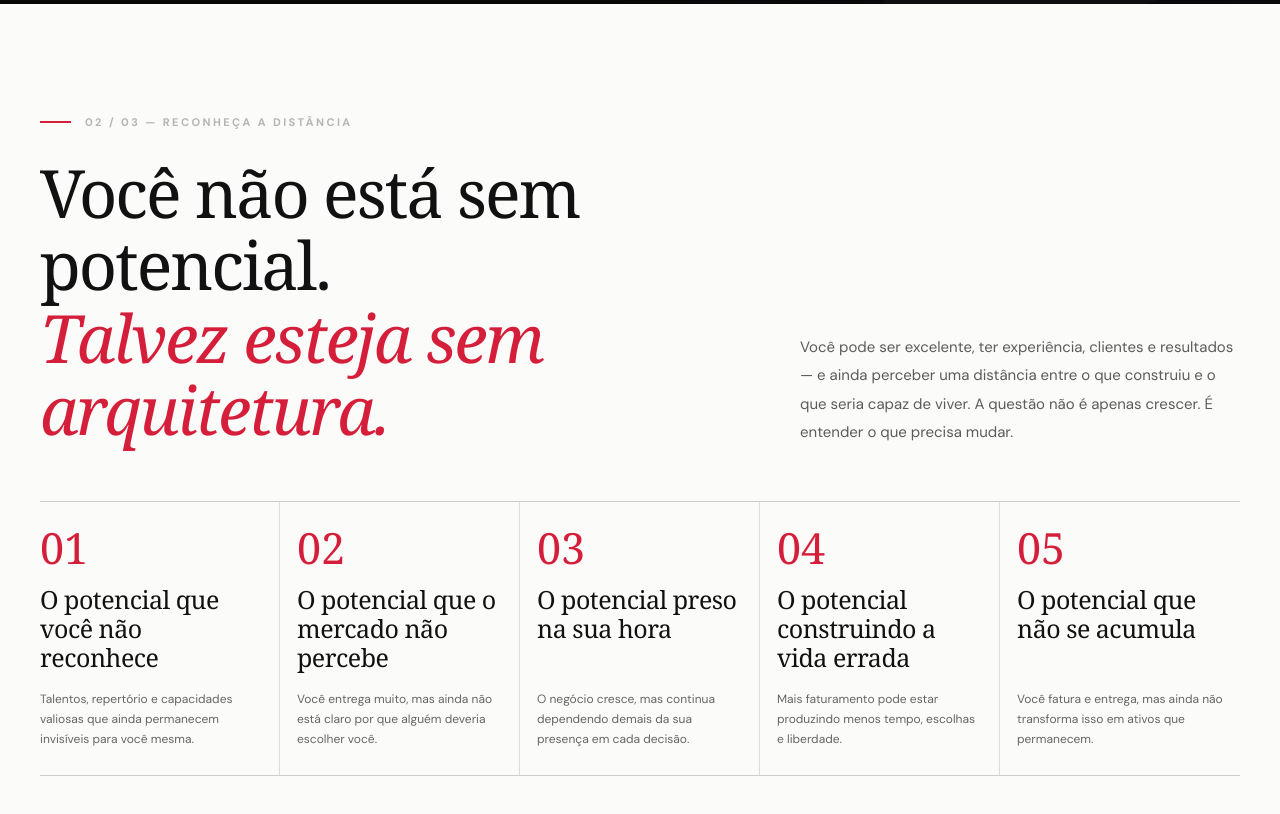
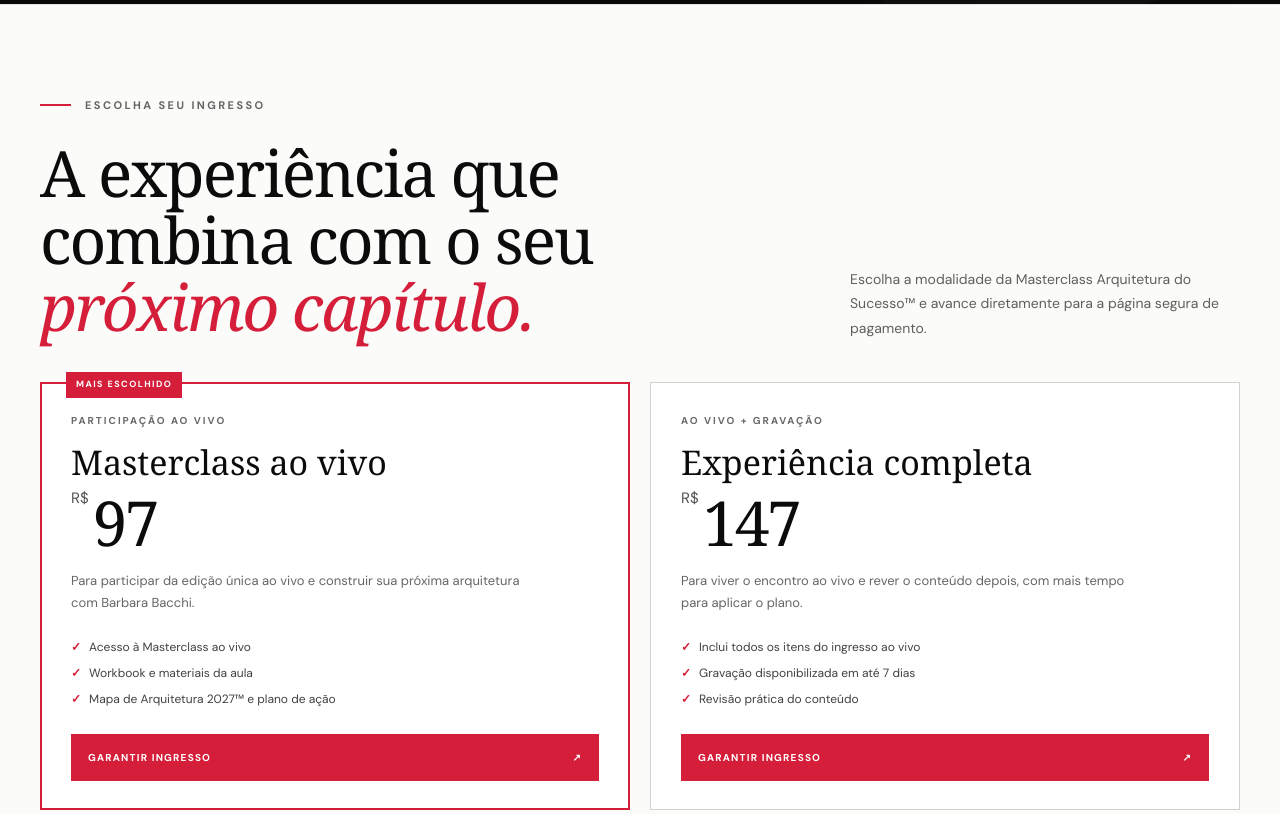
Before and after one commit to operacaobeyondcircle/masterclass, a website: page public/index.html in a window 1280 px wide. Shown: the part 940-1754 px from the top of the page. Drawn offline with Linux system fonts and the light colour scheme; a web font is replaced by a local one.

Commit message:
Adiciona preços e links de checkout

```diff
--- a/public/index.html
+++ b/public/index.html
@@ -118,6 +118,28 @@
     @media(max-width:850px){.nav-links{display:none}.container{width:calc(100% - 42px)}.header-inner{height:69px}.hero{padding:116px 0 77px}.hero-grid{grid-template-columns:1fr;gap:38px}.hero-copy{padding-top:0}.hero h1{font-size:clamp(52px,9vw,80px);max-width:680px}.hero-lead{margin-top:22px}.hero-quote{margin-top:23px}.hero-tags{margin-top:23px}.form-shell{max-width:620px;width:100%;padding:30px}.hero-footer{display:none}.diag-intro{gap:25px;grid-template-columns:1fr;margin-bottom:35px}.diag-intro p{margin-left:0}.leaks{grid-template-columns:repeat(2,1fr);border-bottom:0}.leak{padding:20px!important;border-bottom:1px solid #dcdcd9;min-height:225px}.leak:nth-child(even){border-right:0}.leak:last-child{grid-column:span 2}.diagnostic-quote{padding:27px}.experience{padding-top:78px}.scan{grid-template-columns:1fr;padding:30px;gap:25px;margin:56px 0}.last-cta .container{align-items:start;flex-direction:column}.last-cta a{width:100%;justify-content:space-between}}
     @media(max-width:520px){.container{width:calc(100% - 36px)}.wordmark .symbol{font-size:31px}.wordmark .brandline{font-size:21px}.nav-cta{font-size:9px;padding:12px 11px}.hero{padding:103px 0 55px;min-height:unset}.microcopy{font-size:9px;letter-spacing:.18em;margin-bottom:18px}.hero h1{font-size:clamp(49px,12.25vw,66px);line-height:1.01}.hero-lead{font-size:14px;line-height:1.75}.hero-quote{font-size:23px}.hero-tags span{font-size:9px;padding:7px 9px}.form-shell{padding:28px 22px}.form-shell h2{font-size:41px}.diagnosis{padding:74px 0}.diagnosis h2,.experience h2{font-size:clamp(43px,10vw,60px)}.leaks{display:block}.leak{border-right:0;min-height:unset;padding:23px 0 !important;display:grid;grid-template-columns:58px 1fr;gap:9px 16px}.leak h3{font-size:27px;min-height:unset;align-self:center}.leak p{grid-column:2;margin-top:0;max-width:380px}.leak:last-child{grid-column:auto}.diagnostic-quote{display:block;padding:26px 23px}.diagnostic-quote p{font-size:29px}.diagnostic-quote small{display:block;margin-top:19px}.promise-row{display:block}.promise{margin-top:24px}.promise h3{font-size:38px;margin:9px 0}.promise p{font-size:13px}.scan{margin:49px 0;padding:24px 19px}.scan h3{font-size:39px}.scan-categories .cat{display:block}.scan-categories .cat span{display:block;text-align:left;margin-top:5px}.last-cta{padding:37px 0}.last-cta h3{font-size:40px}.last-cta a{padding:19px 17px}footer .container{display:block}footer .container p+p{margin-top:12px}}
     @media(prefers-reduced-motion:reduce){html{scroll-behavior:auto}.reveal{transition:none!important}.js .reveal:not(.in-view){opacity:1;transform:none}.submit,.nav-cta{transition:none}}
+
+    /* Ofertas e checkout */
+    .pricing{background:var(--paper);color:var(--black);padding:92px 0 96px;border-top:1px solid #e4e4e1}
+    .pricing-head{display:flex;align-items:end;justify-content:space-between;gap:36px;margin:25px 0 42px}
+    .pricing-head h2{font-size:clamp(46px,5vw,72px);line-height:1.05;letter-spacing:-.03em;max-width:700px}
+    .pricing-head h2 em{color:var(--red);font-style:italic}
+    .pricing-lead{max-width:390px;color:#5f5f5d;font-size:14px;line-height:1.75}
+    .pricing-grid{display:grid;grid-template-columns:repeat(2,minmax(0,1fr));gap:20px}
+    .price-card{border:1px solid #d2d2cf;padding:30px 30px 28px;background:#fff;display:flex;flex-direction:column;min-height:330px;position:relative}
+    .price-card.featured{border:2px solid var(--red);padding:29px 29px 27px}
+    .price-card .badge{position:absolute;top:-12px;left:24px;background:var(--red);color:#fff;padding:6px 10px;font-size:9px;font-weight:700;letter-spacing:.16em;text-transform:uppercase}
+    .price-card .label{font-size:10px;color:#686866;letter-spacing:.2em;text-transform:uppercase;font-weight:700}
+    .price-card h3{font-family:var(--serif);font-weight:400;font-size:34px;line-height:1.1;margin:16px 0 9px}
+    .price-card .price{font-family:var(--serif);font-size:62px;line-height:1;color:var(--black);letter-spacing:-.04em}
+    .price-card .price small{font-family:var(--sans);font-size:15px;letter-spacing:0;color:#555;vertical-align:top;margin-right:4px}
+    .price-card p{color:#666;font-size:13px;line-height:1.7;margin:17px 0 24px;max-width:470px}
+    .price-card ul{list-style:none;padding:0;margin:0 0 26px;display:grid;gap:8px;color:#41413f;font-size:12px;line-height:1.5}
+    .price-card li::before{content:'✓';color:var(--red);font-weight:700;margin-right:8px}
+    .price-card a{margin-top:auto;display:flex;align-items:center;justify-content:space-between;background:var(--red);color:#fff;padding:16px 17px;text-transform:uppercase;letter-spacing:.12em;font-size:10px;font-weight:700;transition:background .2s,transform .2s}
+    .price-card a:hover{background:#a90e27;transform:translateY(-1px)}
+    @media(max-width:850px){.pricing{padding:76px 0}.pricing-head{display:block;margin-bottom:32px}.pricing-lead{margin-top:18px}.pricing-grid{grid-template-columns:1fr}}
+    @media(max-width:520px){.pricing{padding:65px 0}.price-card{padding:25px 21px 22px;min-height:0}.price-card.featured{padding:24px 20px 21px}.price-card .price{font-size:56px}}
   </style>
 </head>
 <body>
@@ -166,6 +188,36 @@
       </div>
       <div class="hero-footer" aria-hidden="true"><div class="container"><span>(B)eyond Circle / Self Architecture™</span><span>01 / 03 — Reconhecer</span></div></div>
     </section>
+
+    <!-- OFERTAS / INSCRIÇÃO -->
+    <section class="pricing" id="oferta" aria-labelledby="oferta-heading">
+      <div class="container">
+        <div class="section-index" style="color:#656565">Escolha seu ingresso</div>
+        <div class="pricing-head">
+          <h2 id="oferta-heading">A experiência que combina com o seu <em>próximo capítulo.</em></h2>
+          <p class="pricing-lead">Escolha a modalidade da Masterclass Arquitetura do Sucesso™ e avance diretamente para a página segura de pagamento.</p>
+        </div>
+        <div class="pricing-grid">
+          <article class="price-card featured">
+            <span class="badge">Mais escolhido</span>
+            <span class="label">Participação ao vivo</span>
+            <h3>Masterclass ao vivo</h3>
+            <div class="price"><small>R$</small>97</div>
+            <p>Para participar da edição única ao vivo e construir sua próxima arquitetura com Barbara Bacchi.</p>
+            <ul><li>Acesso à Masterclass ao vivo</li><li>Workbook e materiais da aula</li><li>Mapa de Arquitetura 2027™ e plano de ação</li></ul>
+            <a href="https://pay.simplles.com/yqVisC1lOAogNPhc?offerCode=JtRRmdlo" target="_blank" rel="noopener noreferrer">Garantir ingresso <span aria-hidden="true">↗</span></a>
+          </article>
+          <article class="price-card">
+            <span class="label">Ao vivo + gravação</span>
+            <h3>Experiência completa</h3>
+            <div class="price"><small>R$</small>147</div>
+            <p>Para viver o encontro ao vivo e rever o conteúdo depois, com mais tempo para aplicar o plano.</p>
+            <ul><li>Inclui todos os itens do ingresso ao vivo</li><li>Gravação disponibilizada em até 7 dias</li><li>Revisão prática do conteúdo</li></ul>
+            <a href="https://pay.simplles.com/yqVisC1lOAogNPhc?offerCode=QrB0zRof" target="_blank" rel="noopener noreferrer">Garantir ingresso <span aria-hidden="true">↗</span></a>
+          </article>
+        </div>
+      </div>
+    </section>
     <!-- LÂMINA 2: dores / contraste -->
     <section class="diagnosis" id="diagnostico" aria-labelledby="diagnostico-heading">
       <div class="container">
@@ -204,7 +256,7 @@
         </div>
       </div>
       <div class="last-cta">
-        <div class="container"><h3>Existe uma vida à altura do seu potencial. <em>Ela não acontece por acaso.</em></h3><a href="#inscricao">Quero participar <span aria-hidden="true">↗</span></a></div>
+        <div class="container"><h3>Existe uma vida à altura do seu potencial. <em>Ela não acontece por acaso.</em></h3><a href="#oferta">Escolher meu ingresso <span aria-hidden="true">↗</span></a></div>
       </div>
     </section>
   </main>
```
